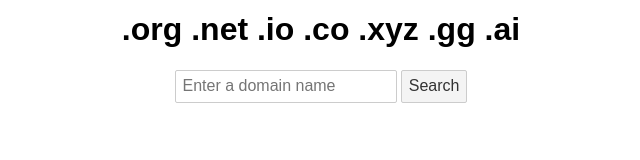
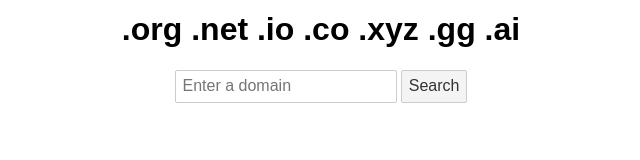
Before and after one commit to sudo-self/whois-who, a Svelte app: page / in a window 1280 px wide. Shown: the part 245-405 px from the top of the page, without its empty margins (319-959 px from the left). Built offline with nearby package versions, Linux system fonts and the light colour scheme.

Commit message:
Update WhoisLookup.svelte

```diff
--- a/src/WhoisLookup.svelte
+++ b/src/WhoisLookup.svelte
@@ -50,7 +50,7 @@
     return Math.floor(diffTime / (1000 * 60 * 60 * 24));
   };
 
-  // Helper function to return a fallback value if data is missing
+
   const getDataOrNA = (data) => data || "N/A";
 </script>
 
@@ -96,7 +96,7 @@
   <a class="github-button" href="https://github.com/sudo-self/whois-who" data-color-scheme="no-preference: light; light: light; dark: dark;" data-icon="octicon-star" data-size="large" aria-label="Star sudo-self/whois-who on GitHub">Star</a>
   <h1>.org .net .io .co .xyz .gg .ai</h1>
 
-  <input type="text" bind:value={domain} placeholder="Enter a domain name" />
+  <input type="text" bind:value={domain} placeholder="Enter a domain" />
   <button on:click={fetchWhoisData} disabled={loading}>
     {loading ? 'Loading...' : 'Search'}
   </button>
```
